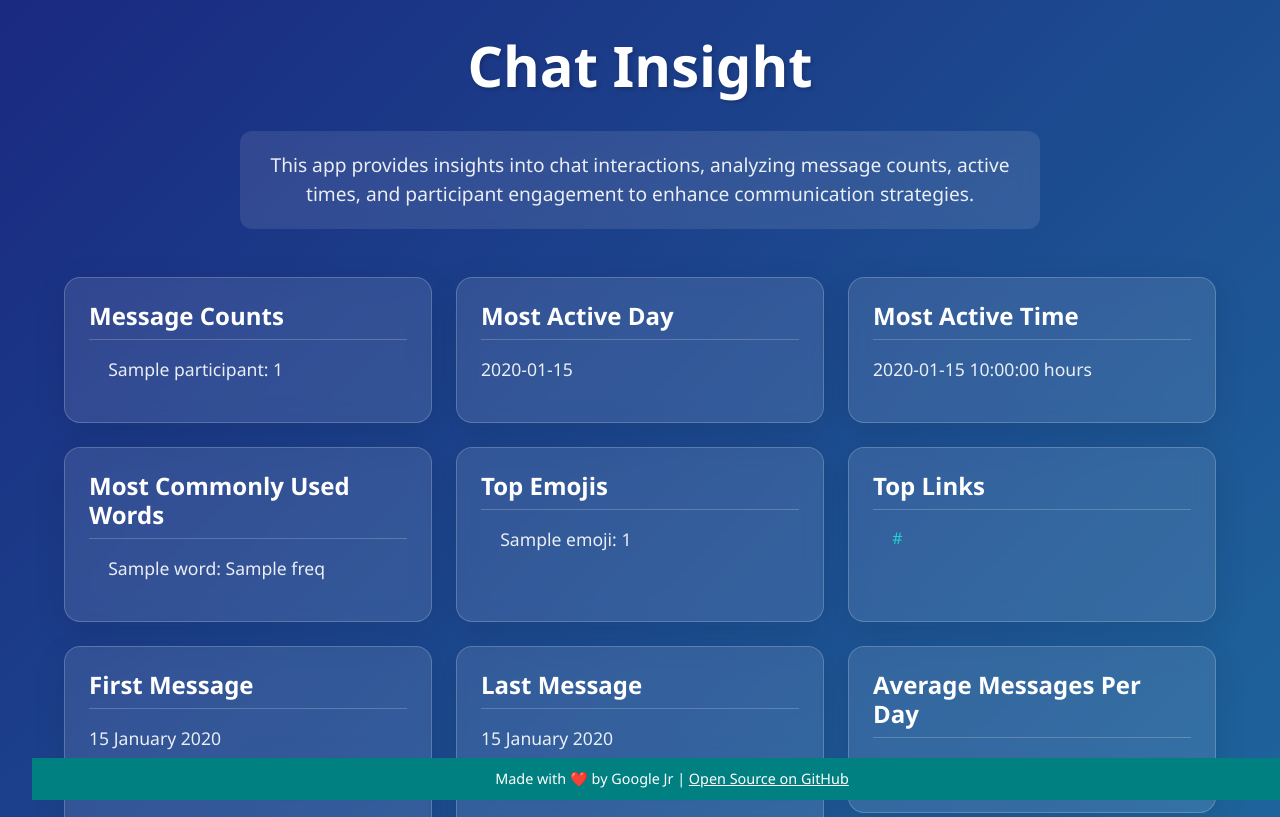
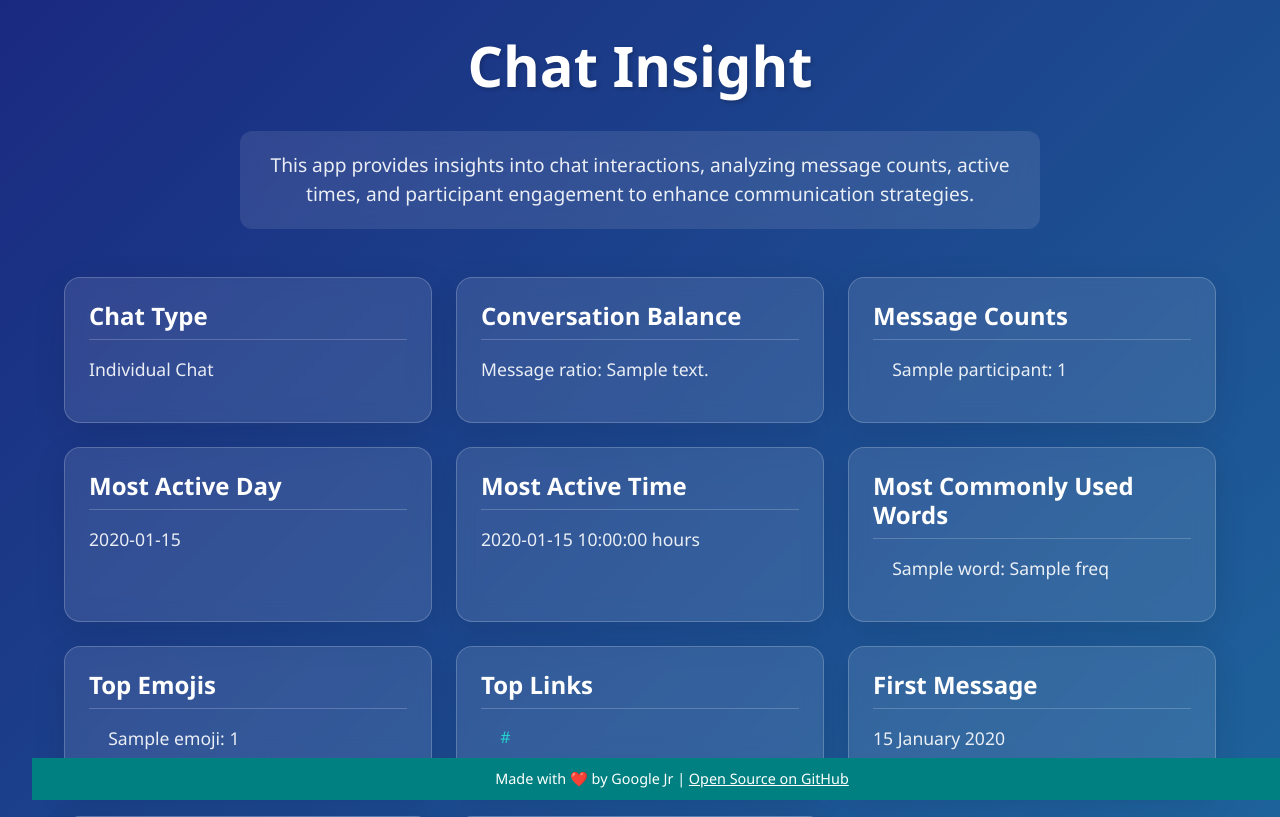
Before and after one commit to xeroxzen/chat-insight, a FastAPI app: template templates/results.html in a window 1280 px wide. Shown: the top 817 px of the page. Run offline with FastAPI, Linux system fonts and the light colour scheme; the template is opened without the code that fills it: most values are stand-ins (such as "Sample title", 1, 10 or a date in 2020); some libraries are stand-ins or nearby versions.

Commit message:
feat: Enhance results template with dynamic chat type insights and visualizations
Add comprehensive sections for:
- Chat type detection (group/individual)
- Group dynamics and conversation balance
- Conditional rendering of group and individual chat visualizations
- Interactive image sections with clickable visualization previews

```diff
--- a/templates/results.html
+++ b/templates/results.html
@@ -201,6 +201,27 @@
     </p>
     <div class="container">
       <div class="card">
+        <h2>Chat Type</h2>
+        <p>{{ 'Group Chat' if results.is_group else 'Individual Chat' }}</p>
+        {% if results.is_group %}
+          <p>Number of Participants: {{ results.participant_count }}</p>
+        {% endif %}
+      </div>
+
+      {% if results.is_group %}
+        <div class="card">
+          <h2>Group Activity Distribution</h2>
+          <p>Most Active Member: {{ results.group_dynamics.most_active_member }}</p>
+          <p>Least Active Member: {{ results.group_dynamics.least_active_member }}</p>
+        </div>
+      {% else %}
+        <div class="card">
+          <h2>Conversation Balance</h2>
+          <p>Message ratio: {{ results.conversation_balance.message_ratio }}</p>
+        </div>
+      {% endif %}
+
+      <div class="card">
         <h2>Message Counts</h2>
         <ol>
           {% for participant, count in results.top_participants.items() %}
@@ -390,6 +411,33 @@
           class="img-fluid"
         />
       </div>
+      {% if results.is_group %}
+        <div class="visualization" onclick="window.location.href='/static/visuals/group_participation.png'">
+          <h2>Group Participation Distribution</h2>
+          <img
+            src="/static/visuals/group_participation.png"
+            alt="Group Participation Distribution"
+            class="img-fluid"
+          />
+        </div>
+        <div class="visualization" onclick="window.location.href='/static/visuals/group_interaction_network.png'">
+          <h2>Group Interaction Network</h2>
+          <img
+            src="/static/visuals/group_interaction_network.png"
+            alt="Group Interaction Network"
+            class="img-fluid"
+          />
+        </div>
+      {% else %}
+        <div class="visualization" onclick="window.location.href='/static/visuals/conversation_flow.png'">
+          <h2>Conversation Flow Analysis</h2>
+          <img
+            src="/static/visuals/conversation_flow.png"
+            alt="Conversation Flow Analysis"
+            class="img-fluid"
+          />
+        </div>
+      {% endif %}
     </div>
     <footer style="
       position: fixed;
```
